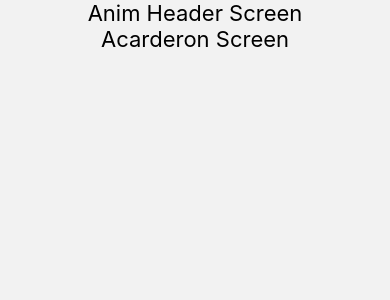
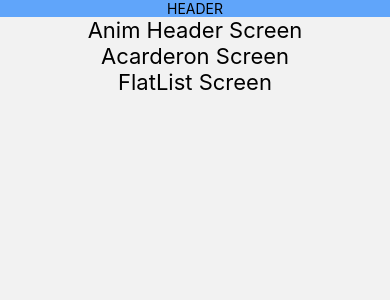
Before and after one commit to Programmeryos/for-study, a React Native app: screen / in a window 390 px wide. Shown: the top 300 px of the page. Built offline with nearby package versions, Linux system fonts and the light colour scheme.

Commit message:
screen anim

```diff
--- a/package.json
+++ b/package.json
@@ -10,8 +10,10 @@
     "test": "jest"
   },
   "dependencies": {
+    "@react-native-community/masked-view": "^0.1.11",
     "@react-navigation/native": "^6.1.7",
     "@react-navigation/native-stack": "^6.9.13",
+    "@react-navigation/stack": "^6.3.20",
     "babel-plugin-module-resolver": "^5.0.0",
     "nativewind": "^2.0.11",
     "react": "18.2.0",
@@ -21,6 +23,7 @@
     "react-native-safe-area-context": "^4.7.2",
     "react-native-screens": "^3.25.0",
     "react-native-svg-transformer": "^1.1.0",
+    "react-navigation-stack": "^2.10.4",
     "tailwindcss": "^3.3.2"
   },
   "devDependencies": {
--- a/src/navigation/Navigation.tsx
+++ b/src/navigation/Navigation.tsx
@@ -1,35 +1,65 @@
 import React from 'react'
 
 import { createNativeStackNavigator } from '@react-navigation/native-stack'
+import { createStackNavigator } from '@react-navigation/stack'
 
 import { ROUTES } from './routes'
 
 import HomeScreen from '../screens/HomeScreen'
 import AnimHeaderScreen from '../screens/AnimHeaderScreen'
 import AcardeonScreen from '../screens/AcardeonScreen'
+import FlatListScreen from '../screens/FlatListScreen'
 
-const NavigationStack = createNativeStackNavigator()
+const { Navigator, Screen } = createStackNavigator()
 
-const Navigator = () => (
-  <NavigationStack.Navigator
+const NavigatorComp = () => (
+  <Navigator
     initialRouteName={ROUTES.HomeScreen}
     screenOptions={{
       headerShown: false,
     }}
   >
-    <NavigationStack.Screen
-      name={ROUTES.HomeScreen}
-      component={HomeScreen as React.FC}
-    />
-    <NavigationStack.Screen
+    <Screen name={ROUTES.HomeScreen} component={HomeScreen as React.FC} />
+    <Screen
       name={ROUTES.AnimHeaderScreen}
       component={AnimHeaderScreen as React.FC}
+      options={{
+        transitionSpec: {
+          open: {animation: 'timing', config: {duration: 500}},
+          close: {animation: 'timing', config: {duration: 500}}
+        } ,
+        cardStyleInterpolator: ({current}) => ({
+          cardStyle: {
+            opacity: current.progress,
+            transform: [
+              {
+                scale: current.progress.interpolate({
+                  inputRange: [0, 1],
+                  outputRange: [0.5, 1],
+                  extrapolate: 'clamp',
+                }),
+              },
+              {
+                translateX: current.progress.interpolate({
+                  inputRange: [0, 1],
+                  outputRange: [1000, 0],
+                  extrapolate: 'clamp'
+                })
+              }
+            ]
+          }
+        }),
+      }}
     />
-    <NavigationStack.Screen
+    <Screen
       name={ROUTES.AcardeonScreen}
       component={AcardeonScreen as React.FC}
     />
-  </NavigationStack.Navigator>
+    <Screen
+      name={ROUTES.FlatListScreen}
+      component={FlatListScreen as React.FC}
+    />
+  </Navigator>
 )
 
-export default Navigator
+export default NavigatorComp
--- a/src/navigation/routes.ts
+++ b/src/navigation/routes.ts
@@ -2,6 +2,7 @@ export const ROUTES = {
   HomeScreen: 'home',
   AnimHeaderScreen: 'anim-header',
   AcardeonScreen: 'acardeon',
+  FlatListScreen: 'flat-list',
 } as const
 
 type valueof<T> = T[keyof T]
--- a/src/navigation/types.ts
+++ b/src/navigation/types.ts
@@ -5,6 +5,7 @@ export type RootStackParamList = {
   [ROUTES.HomeScreen]: undefined
   [ROUTES.AnimHeaderScreen]: undefined
   [ROUTES.AcardeonScreen]: undefined
+  [ROUTES.FlatListScreen]: undefined
 }
 
 export type RootStackScreenProps<T extends keyof RootStackParamList> =
--- a/src/screens/AnimHeaderScreen/AnimHeaderScreen.tsx
+++ b/src/screens/AnimHeaderScreen/AnimHeaderScreen.tsx
@@ -4,11 +4,40 @@ import { SafeAreaView, Text, TouchableOpacity, View } from 'react-native'
 import { useIsFocused } from '@react-navigation/native'
 
 import { RootStackScreenProps } from '../../navigation/types'
+import Animated from 'react-native-reanimated'
 
 type Props = RootStackScreenProps<'home'>
 const AnimHeaderScreen: React.FC<Props> = ({ navigation }) => {
   return (
     <SafeAreaView>
+      <Animated.View
+        className="py-[40] bg-blue-400"
+        sharedTransitionTag="sharedTag"
+      >
+        <Text className="text-center">HEADER</Text>
+        <Text className="text-center">HEADER</Text>
+        <Text className="text-center">HEADER</Text>
+        <Text className="text-center">HEADER</Text>
+        <Text className="text-center">HEADER</Text>
+        <Text className="text-center">HEADER</Text>
+        <Text className="text-center">HEADER</Text>
+        <Text className="text-center">HEADER</Text>
+        <Text className="text-center">HEADER</Text>
+        <Text className="text-center">HEADER</Text>
+        <Text className="text-center">HEADER</Text>
+        <Text className="text-center">HEADER</Text>
+        <Text className="text-center">HEADER</Text>
+        <Text className="text-center">HEADER</Text>
+        <Text className="text-center">HEADER</Text>
+        <Text className="text-center">HEADER</Text>
+        <Text className="text-center">HEADER</Text>
+        <Text className="text-center">HEADER</Text>
+        <Text className="text-center">HEADER</Text>
+        <Text className="text-center">HEADER</Text>
+        <Text className="text-center">HEADER</Text>
+        <Text className="text-center">HEADER</Text>
+        <Text className="text-center">HEADER</Text>
+      </Animated.View>
       <TouchableOpacity>
         <Text
           onPress={() => navigation.goBack()}
--- a/src/screens/DummyScreen/DummyScreen.tsx
+++ b/src/screens/DummyScreen/DummyScreen.tsx
@@ -1,6 +1,8 @@
 import React from 'react'
 
 import { SafeAreaView, Text, TouchableOpacity, View } from 'react-native'
+
+import styles from './styles'
 
 import { RootStackScreenProps } from '../../navigation/types'
 
--- /dev/null
+++ b/src/screens/FlatListScreen/FlatListScreen.tsx
@@ -0,0 +1,32 @@
+import React, { useState, useCallback } from 'react'
+import { FlatList, Text, Button, View } from 'react-native'
+
+const MemoizedItem = React.memo(({ item }) => {
+  console.log(item)
+
+  return <Text>{item}</Text>
+})
+
+const MyFlatList = () => {
+  const [data, setData] = useState([]) // Ваші дані
+
+  // Додавання нового елементу до списку
+  const addItem = useCallback(() => {
+    setData((prevData) => [...prevData, 'Новий елемент'])
+  }, [])
+
+  const renderItem = ({ item }) => <MemoizedItem item={item} />
+
+  return (
+    <View>
+      <FlatList
+        data={data}
+        keyExtractor={(item, index) => index.toString()}
+        renderItem={renderItem}
+      />
+      <Button title="Додати елемент" onPress={addItem} />
+    </View>
+  )
+}
+
+export default MyFlatList
--- /dev/null
+++ b/src/screens/FlatListScreen/index.ts
@@ -0,0 +1,3 @@
+import FlatListScreen from './FlatListScreen'
+
+export default FlatListScreen
--- /dev/null
+++ b/src/screens/FlatListScreen/styles.ts
@@ -0,0 +1,5 @@
+import { StyleSheet } from 'react-native'
+
+export default StyleSheet.create({
+  //
+})
--- a/src/screens/HomeScreen/HomeScreen.tsx
+++ b/src/screens/HomeScreen/HomeScreen.tsx
@@ -4,11 +4,18 @@ import { SafeAreaView, Text, TouchableOpacity, View } from 'react-native'
 import { useIsFocused } from '@react-navigation/native'
 
 import { RootStackScreenProps } from '../../navigation/types'
+import Animated from 'react-native-reanimated'
 
 type Props = RootStackScreenProps<'home'>
 const HomeScreen: React.FC<Props> = ({ navigation }) => {
   return (
     <SafeAreaView>
+      <Animated.View
+        className="py-[20] bg-blue-400"
+        sharedTransitionTag="sharedTag"
+      >
+        <Text className="text-center">HEADER</Text>
+      </Animated.View>
       <TouchableOpacity onPress={() => navigation.navigate('anim-header')}>
         <Text className="mt-[20] text-[22px] text-center">
           Anim Header Screen
@@ -19,6 +26,9 @@ const HomeScreen: React.FC<Props> = ({ navigation }) => {
           Acarderon Screen
         </Text>
       </TouchableOpacity>
+      <TouchableOpacity onPress={() => navigation.navigate('flat-list')}>
+        <Text className="mt-[20] text-[22px] text-center">FlatList Screen</Text>
+      </TouchableOpacity>
     </SafeAreaView>
   )
 }
```
Also changed, not shown: src/screens/FlatListScreen/data.ts (added, +12 -0 lines), 1 other file (tests, documents, lock files or other folders).
